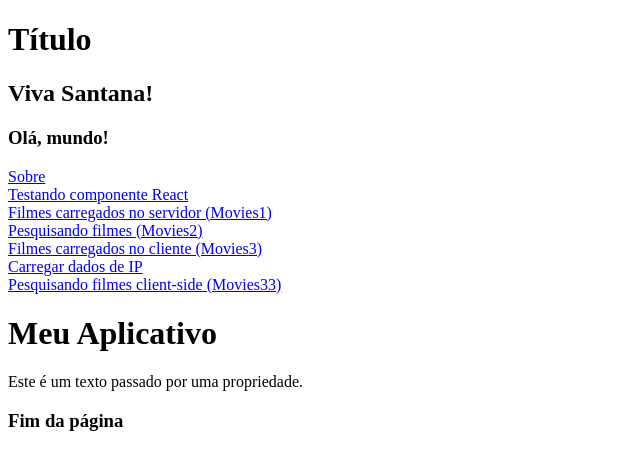
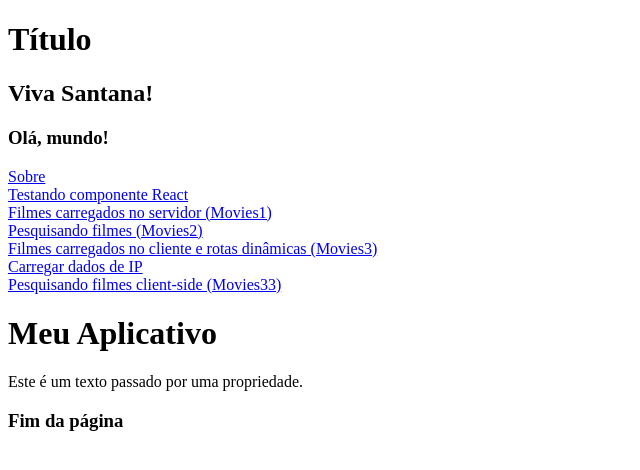
Before and after one commit to CharlesEdu07/pweb-movies-project, a Next.js app: page / in a window 1280 px wide. Shown: the top 470 px of the page, without its empty margins (0-640 px from the left). Built offline with nearby package versions, Linux system fonts and the light colour scheme.

Commit message:
ALterando algumas rotas

```diff
--- a/pages/index.js
+++ b/pages/index.js
@@ -19,7 +19,7 @@ export default function Home() {
       <br></br>
       <Link href="/movies2">Pesquisando filmes (Movies2)</Link>
       <br></br>
-      <Link href="/movies3">Filmes carregados no cliente (Movies3)</Link>
+      <Link href="/movies3">Filmes carregados no cliente e rotas dinâmicas (Movies3)</Link>
       <br></br>
       <Link href="/extremeip">Carregar dados de IP</Link>
       <br></br>
```
